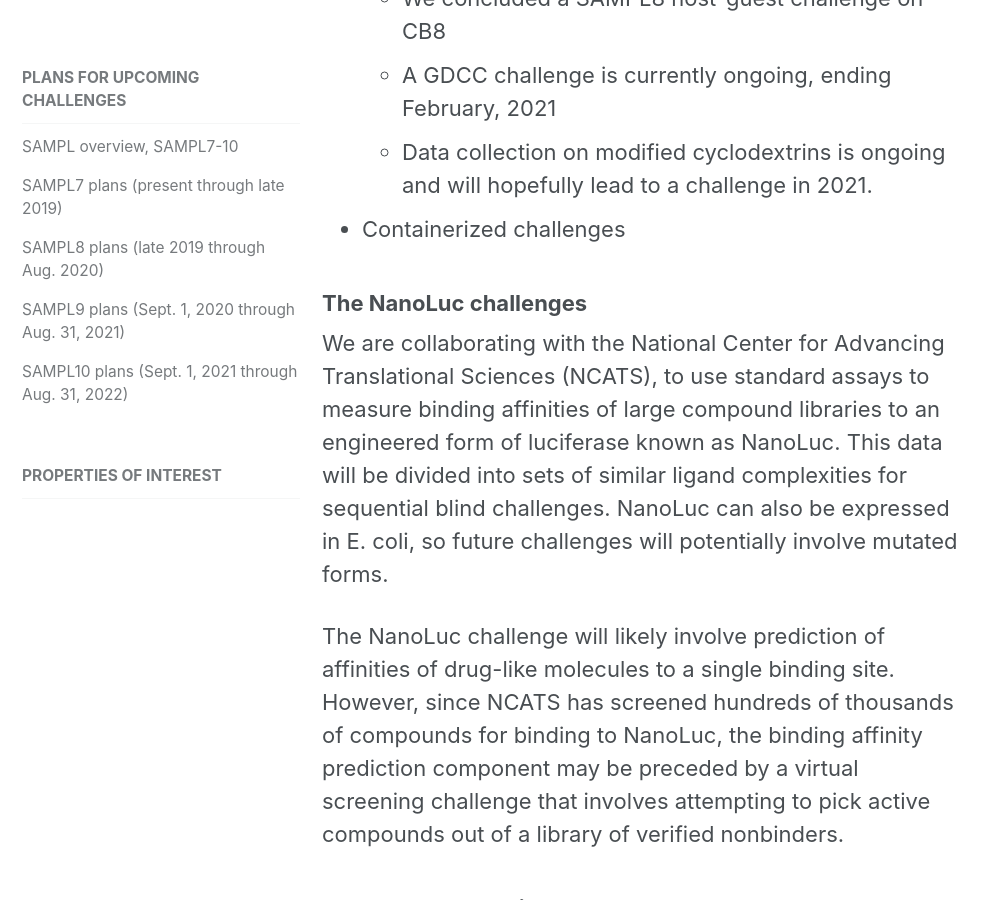
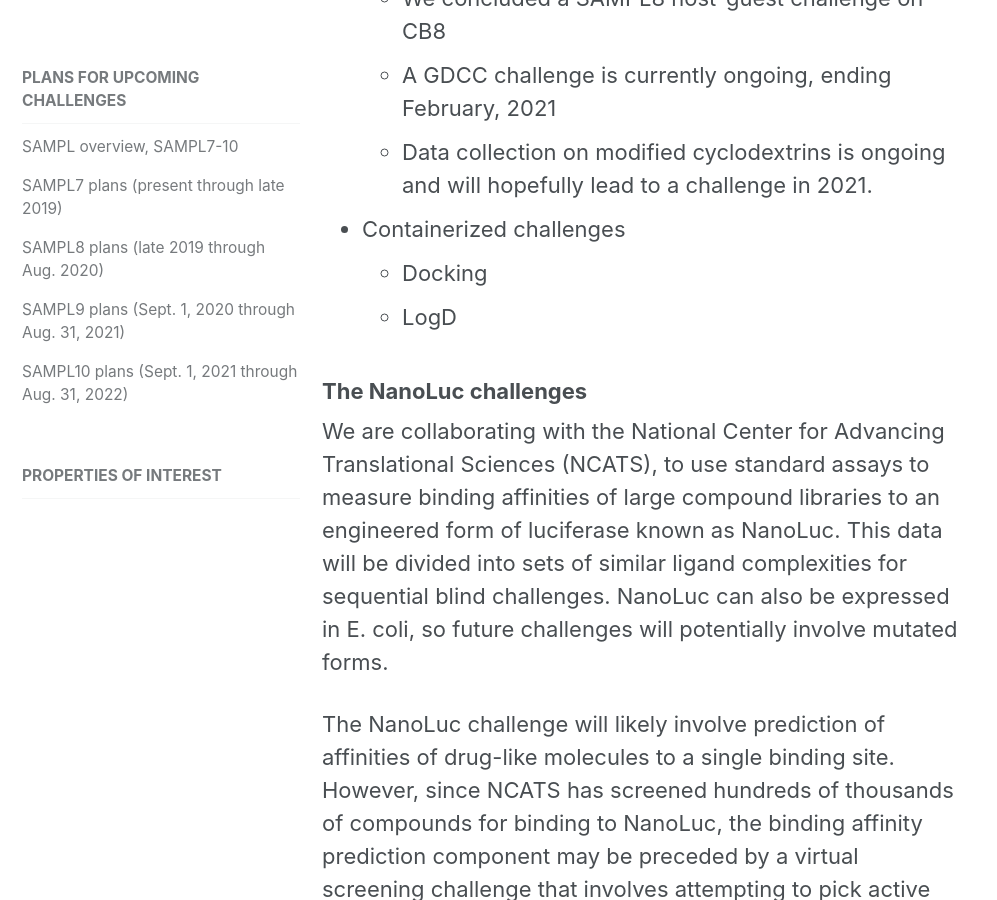
Before and after one commit to samplchallenges/samplchallenges.github.io, a Jekyll site: the page built from _roadmap/01_plans.md, in a window 1280 px wide and 900 px high, scrolled down 2745 px. Shown: the whole window, without its empty margins (0-997 px from the left). Built offline with Jekyll 4.4.1, drawn with Linux system fonts in a browser that asks for light colours.

Commit message:
Update 01_plans.md

```diff
--- a/_roadmap/01_plans.md
+++ b/_roadmap/01_plans.md
@@ -46,6 +46,8 @@
     - A GDCC challenge is currently ongoing, ending February, 2021
     - Data collection on modified cyclodextrins is ongoing and will hopefully lead to a challenge in 2021.
 - Containerized challenges
+    - Docking
+    - LogD
 
 ### The NanoLuc challenges
 
```
